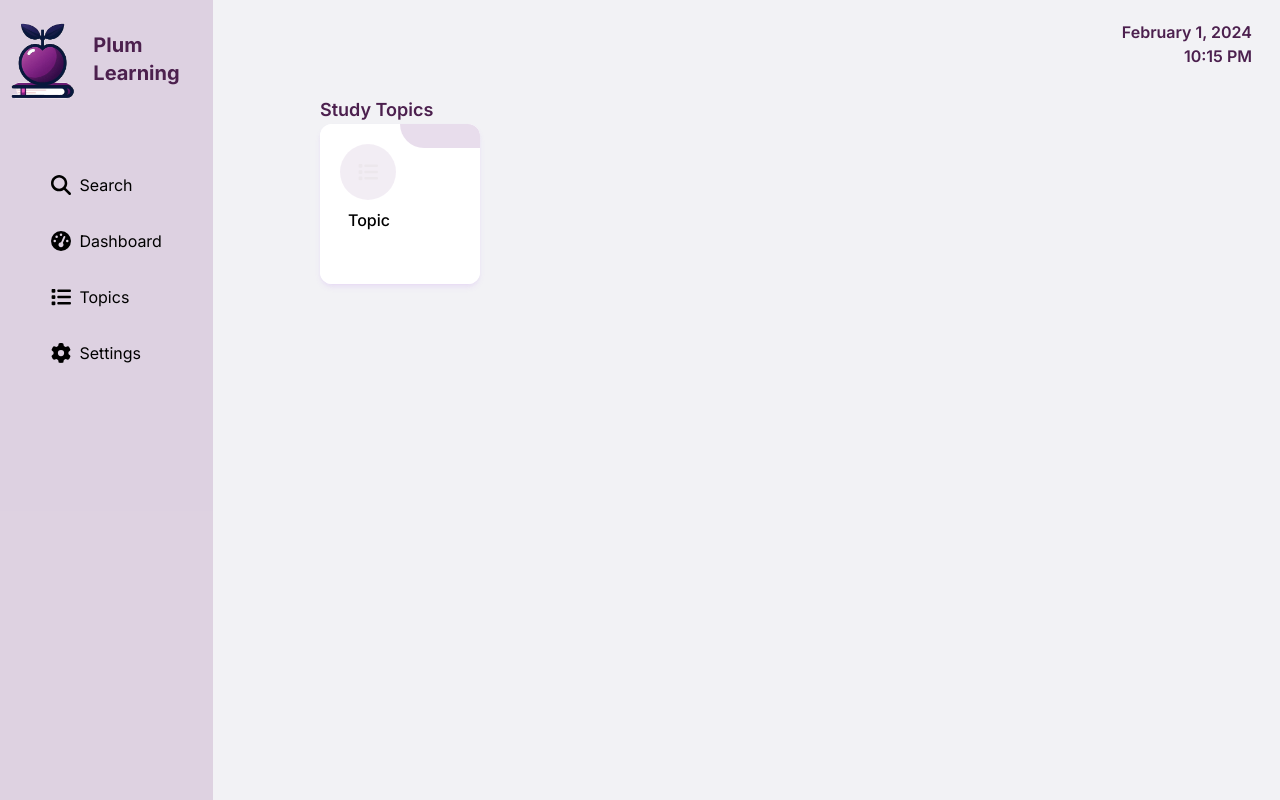
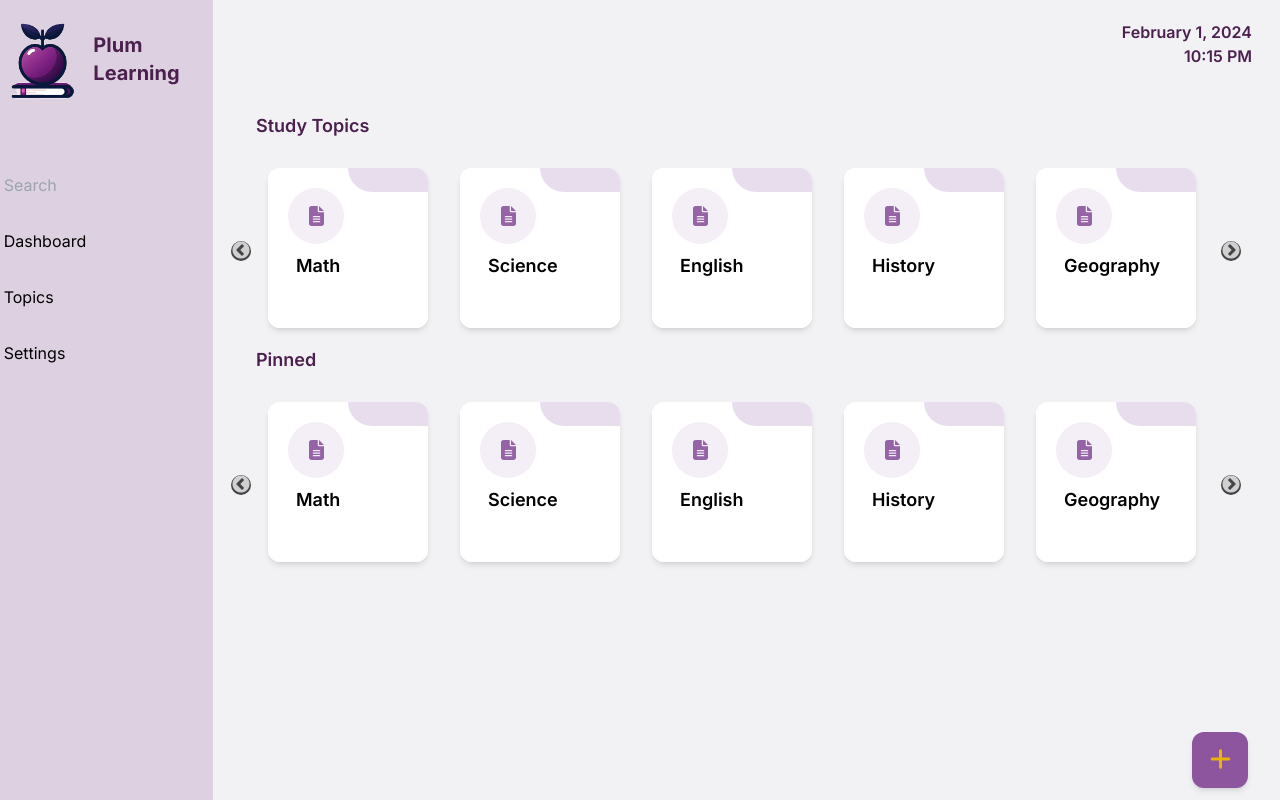
Before and after one commit to lingarner/plums, a Next.js app: page / in a window 1280 px wide. Built offline with nearby package versions, Linux system fonts and the light colour scheme.

Commit message:
update buttons and carosels

```diff
--- a/package.json
+++ b/package.json
@@ -14,12 +14,15 @@
     "@fortawesome/react-fontawesome": "^0.2.0",
     "next": "14.1.0",
     "react": "^18",
-    "react-dom": "^18"
+    "react-dom": "^18",
+    "react-slick": "^0.30.1",
+    "slick-carousel": "^1.8.1"
   },
   "devDependencies": {
     "@types/node": "^20",
     "@types/react": "^18",
     "@types/react-dom": "^18",
+    "@types/react-slick": "^0.23.13",
     "autoprefixer": "^10.0.1",
     "eslint": "^8",
     "eslint-config-next": "14.1.0",
--- a/src/app/components/addButton.tsx
+++ b/src/app/components/addButton.tsx
@@ -1,13 +1,25 @@
-import React from 'react';
+import React, {useState} from 'react';
 import Link from 'next/link';
+import OptionMenu from './optionMenu';
 import { FontAwesomeIcon } from '@fortawesome/react-fontawesome';
 import { faList, faCog, faPlus } from '@fortawesome/free-solid-svg-icons';
 
 
-export default function AddButton() {
+export default function AddButton({page, styles}: {page: string, styles:string}) {
+  const [menuOpen, setMenuOpen] = useState(false);
+
+  const toggleMenu = () => {
+    setMenuOpen(!menuOpen);
+  };
   return (
-    <button className="shadow-md shadow-purple-500/50  bg-buttonColor text-yellow-500 h-14 w-14 rounded-xl">
-        <FontAwesomeIcon className = "text-2xl"icon={faPlus} />
+    <>
+    {menuOpen? <OptionMenu menuType={page}/> : <></>}
+    <div className={styles}>
+    <button onClick = {toggleMenu} className=" shadow-lg sm:shadow-md shadow-purple-500/50  bg-buttonColor text-yellow-500 h-14 w-14 rounded-xl">
+        <FontAwesomeIcon className = "text-2xl" icon={faPlus} />
      </button>
+     </div>
+     </>
+
   );
 };
--- /dev/null
+++ b/src/app/components/addTopicModal.tsx
@@ -0,0 +1,34 @@
+import { useState } from 'react';
+import { FontAwesomeIcon } from '@fortawesome/react-fontawesome';
+import { faTimes } from '@fortawesome/free-solid-svg-icons';
+
+export default function AddTopicModal({ isOpen, onClose }: { isOpen: boolean; onClose: () => void }) {
+  const [topic, setTopic] = useState('');
+  const [description, setDescription] = useState('');
+  if (!isOpen) return null;
+
+
+  return (
+    <>
+
+      <div className="fixed inset-0 bg-gray-500 bg-opacity-50 z-50"></div>
+
+
+      <div className="fixed left-1/2 top-1/2 transform -translate-x-1/2 -translate-y-1/2 w-3/4  sm:w-1/2 bg-white rounded-lg p-8 z-50">
+
+        <button onClick={onClose} className="absolute top-2 right-2">
+          <FontAwesomeIcon icon={faTimes} className="text-gray-500" />
+        </button>
+
+        <h2 className="text-2xl font-bold mb-4">Add New Topic</h2>
+        <h3>Topic Name:</h3>
+        <input onChange={(e) => setTopic(e.target.value)} title="Topic Name" type="text" className="w-full mb-4 p-2 border border-gray-300 rounded" />
+        <h3 className="block mb-2">Topic Description:</h3>
+        <input onChange={(e) => setDescription(e.target.value)} title="Topic Description" type="text" className="w-full mb-4 p-2 border border-gray-300 rounded" />
+
+
+        <button onClick={onClose} className="bg-gray-300 text-gray-700 px-4 py-2 rounded hover:bg-gray-400">Submit</button>
+      </div>
+    </>
+  );
+}
--- a/src/app/components/bottomMenu.tsx
+++ b/src/app/components/bottomMenu.tsx
@@ -15,11 +15,7 @@ export default function BottomMenu() {
             <FontAwesomeIcon icon={faList} className="text-darkPlum text-3xl fill-current" />
             </Link>
           </li>
-          <li className="relative">
-            <div className="absolute bottom-1/2  left-1/2 transform   -translate-x-1/2">
-            <AddButton/>
-            </div>
-          </li>
+
           <li>
             <Link className="hover:text-gray-300 p-16" href="/">
                 <FontAwesomeIcon icon={faCog}  className="text-darkPlum text-3xl"  />
--- /dev/null
+++ b/src/app/components/optionMenu.tsx
@@ -0,0 +1,62 @@
+import React, { useState } from 'react';
+import Link from 'next/link';
+import { FontAwesomeIcon } from '@fortawesome/react-fontawesome';
+import { faPlus } from '@fortawesome/free-solid-svg-icons';
+import AddTopicModal from './addTopicModal';
+
+export default function OptionMenu({ menuType }: { menuType: string }) {
+  const [isModalOpen, setModalOpen] = useState(false);
+
+  const openModal = () => {
+    setModalOpen(true);
+  };
+
+  const closeModal = () => {
+    setModalOpen(false);
+  };
+
+  return (
+    <>
+      <div className="fixed bottom-28 right-1/4  sm:bottom-20 sm:right-3 rounded-lg border-2 shadow-md w-60 shadow-purple-500/25">
+        {menuType === 'home' && (
+          <div className="bg-white rounded-lg">
+            <ul className="p-2">
+              <li>
+
+                <button onClick={openModal} className="flex items-center space-x-2 py-2 px-4 sm:px-1 hover:bg-gray-100 rounded-md text-darkPlum font-medium">
+                  <FontAwesomeIcon icon={faPlus} />
+                  <span className="whitespace-nowrap text-2xl sm:text-sm">Add New Topic</span>
+                </button>
+              </li>
+            </ul>
+          </div>
+        )}
+        {menuType === 'topic' && (
+          <div className="bg-white rounded-lg">
+            <ul className="p-2">
+              <li>
+                <Link href="">
+                  <p className="flex items-center space-x-2 py-2 px-4 hover:bg-gray-100 rounded-md">
+                    <FontAwesomeIcon icon={faPlus} />
+                    <span className="whitespace-nowrap text-lg w-[120px]">Upload File</span>
+                  </p>
+                </Link>
+              </li>
+              <li>
+                <Link href="">
+                  <p className="flex items-center space-x-2 py-2 px-4 hover:bg-gray-100 rounded-md">
+                    <FontAwesomeIcon icon={faPlus} />
+                    <span className="whitespace-nowrap w-[120px]">Add To Notebook</span>
+                  </p>
+                </Link>
+              </li>
+            </ul>
+          </div>
+        )}
+      </div>
+
+
+      <AddTopicModal isOpen={isModalOpen} onClose={closeModal} />
+    </>
+  );
+}
--- a/src/app/components/sideMenu.tsx
+++ b/src/app/components/sideMenu.tsx
@@ -23,7 +23,7 @@ export default function SideMenu() {
           <Link href="/" className="flex items-center">
             <>
               <FontAwesomeIcon icon={faSearch} className="text-xl mr-2" />
-              <p className='text-md'>Search</p>
+              <input placeholder='Search' className='text-md bg-transparent outline-none focus:border-darkPlum'/>
             </>
           </Link>
         </li>
--- a/src/app/components/topic.tsx
+++ b/src/app/components/topic.tsx
@@ -1,23 +1,23 @@
 import React from 'react';
 import Link from 'next/link';
 import { FontAwesomeIcon } from '@fortawesome/react-fontawesome';
-import { faList } from '@fortawesome/free-solid-svg-icons';
+import { faFileLines } from '@fortawesome/free-solid-svg-icons';
 
 export default function Topic({topic}: {topic: string}) {
   return (
-    <div className='relative bg-white shadow-md shadow-purple-500/10 sm:w-40 w-80 h-40 rounded-xl overflow-hidden'>
+    <div className='topic-card relative bg-white shadow-lg sm:shadow-md shadow-purple-500/10 sm:w-40 h-40 rounded-xl overflow-hidden m-3'>
 
       <div className="h-full bg-white relative">
-        {/* Top-right corner dip */}
+
         <div className="absolute top-0 right-0 h-6 w-10 bg-white rounded-bl-full"></div>
         <div className="absolute top-0 right-0 h-6 w-20 bg-buttonColor opacity-20 rounded-bl-full"></div>
       </div>
 
-      <div className='flex flex-col pt-5 pl-5 z-1 absolute top-0 left-0 right-0 bottom-0'>
-        <div className='w-14 h-14 bg-buttonColor opacity-10 rounded-full flex items-center justify-center'>
-            <FontAwesomeIcon className="text-xl text-darkPlum" icon={faList} />
+      <div className='flex sm:flex-col pt-5 pl-5 z-1 absolute top-0 left-4 sm:left-0 right-0 bottom-0'>
+        <div className='w-20 h-20 sm:w-14 sm:h-14 bg-[#f4eef6] rounded-full flex items-center justify-center'>
+             <FontAwesomeIcon icon={faFileLines} className="text-3xl sm:text-xl opacity-90 text-buttonColor"/>
         </div>
-        <h3 className='p-2 font-medium'>{topic}</h3>
+        <h3 className='p-2 text-lg font-semibold pt-5 pl-3 sm:pl-2 sm:pt-2 sm:text-md'>{topic}</h3>
       </div>
     </div>
   );
--- /dev/null
+++ b/src/app/components/topicCarosel.tsx
@@ -0,0 +1,57 @@
+// components/TopicCarousel.js
+import React from 'react';
+import Slider from 'react-slick';
+import 'slick-carousel/slick/slick.css';
+import 'slick-carousel/slick/slick-theme.css';
+import Topic from './topic';
+
+const TopicCarousel = ({title,topics} : {title:string,topics: string[]}) => {
+
+
+  const settings = {
+    dots: false,
+    infinite: true,
+    speed: 500,
+    slidesToShow: 5,
+    slidesToScroll: 1,
+    responsive: [
+      {
+        breakpoint: 1030,
+        settings: {
+          slidesToShow: 4,
+          slidesToScroll: 1,
+          infinite: true
+        }
+      },
+      {
+        breakpoint: 800,
+        settings: {
+          slidesToShow: 3,
+          slidesToScroll: 1
+        }
+      },
+      {
+        breakpoint: 600,
+        settings: {
+          slidesToShow: 2,
+          slidesToScroll: 1
+        }
+      }
+    ]
+  };
+
+  return (
+    <div >
+      <h2 className="text-lg font-semibold text-darkPlum mb-4">{title}</h2>
+      <Slider {...settings}>
+        {topics.map((topic, index) => (
+          <div key={index} >
+            <Topic topic={topic} />
+          </div>
+        ))}
+      </Slider>
+    </div>
+  );
+};
+
+export default TopicCarousel;
--- /dev/null
+++ b/src/app/components/topicList.tsx
@@ -0,0 +1,22 @@
+// components/TopicCarousel.js
+import React from 'react';
+
+import Topic from './topic';
+
+const TopicList = ({topics} : {topics: string[]}) => {
+
+  return (
+    <div className="sm:absolute sm:left-56 sm:top-20 md:w-3/4  m-8">
+      <h2 className="text-lg font-semibold text-darkPlum mb-4">Study Topics</h2>
+
+        {topics.map((topic, index) => (
+          <div key={index} >
+            <Topic topic={topic} />
+          </div>
+        ))}
+
+    </div>
+  );
+};
+
+export default TopicList;
--- a/src/app/globals.css
+++ b/src/app/globals.css
@@ -1,14 +1,13 @@
 @tailwind base;
 @tailwind components;
 @tailwind utilities;
-@import url('https://fonts.googleapis.com/css2?family=Nunito&display=swap');
+@import url("https://fonts.googleapis.com/css2?family=Nunito&display=swap");
 
 :root {
   --foreground-rgb: 0, 0, 0;
   --background-start-rgb: 214, 219, 220;
   --background-end-rgb: 255, 255, 255;
 }
-
 
 body {
   background-color: #f2f2f5;
@@ -19,3 +18,12 @@ body {
     text-wrap: balance;
   }
 }
+
+button.slick-arrow {
+  background-color: #444;
+  border-radius: 50%;
+}
+button.slick-arrow:hover {
+  background-color: #444;
+  border-radius: 50%;
+}
--- a/src/app/page.tsx
+++ b/src/app/page.tsx
@@ -4,9 +4,12 @@ import Image from "next/image";
 import BottomMenu from "./components/bottomMenu";
 import SideMenu from "./components/sideMenu";
 import AddButton from "./components/addButton";
-import Topic from "./components/topic";
+import TopicCarousel from "./components/topicCarosel";
+import './globals.css';
+import TopicList from "./components/topicList";
 
 function Home() {
+  const topics = ['Math', 'Science', 'English', 'History', 'Geography', 'Art'];
   const [isSmallScreen, setIsSmallScreen] = useState(false);
 
   useEffect(() => {
@@ -21,23 +24,29 @@ function Home() {
   }, []);
 
   return (
-    <main className="relative">
+    <main className="">
       {isSmallScreen ? (
+        <>
+        <TopicList topics={topics}/>
         <BottomMenu />
+
+        <AddButton  styles ='fixed  bottom-14 left-1/2 transform -translate-x-1/2'page = "home" />
+
+        </>
       ) : (
         <>
           <SideMenu />
-          <div className="absolute bottom-7 right-1 transform -translate-x-1/2">
-            <AddButton />
+          <div className="absolute left-56 top-20 md:w-3/4  m-8">
+          <TopicCarousel title="Study Topics" topics={topics}/>
+          <TopicCarousel title="Pinned" topics={topics}/>
           </div>
+
+          <AddButton styles='fixed  bottom-3 right-1 transform -translate-x-1/2'page = "home"/>
+
         </>
       )}
-      <div className="flex justify-center items-center sm:absolute sm:left-1/4 sm:top-24 lg:m-0">
-        <div>
-          <h2 className="text-lg font-semibold text-darkPlum">Study Topics</h2>
-          <Topic topic="Topic" />
-        </div>
-      </div>
+
+
     </main>
   );
 }
```
Also changed, not shown: 1 other file (tests, documents, lock files or other folders).
